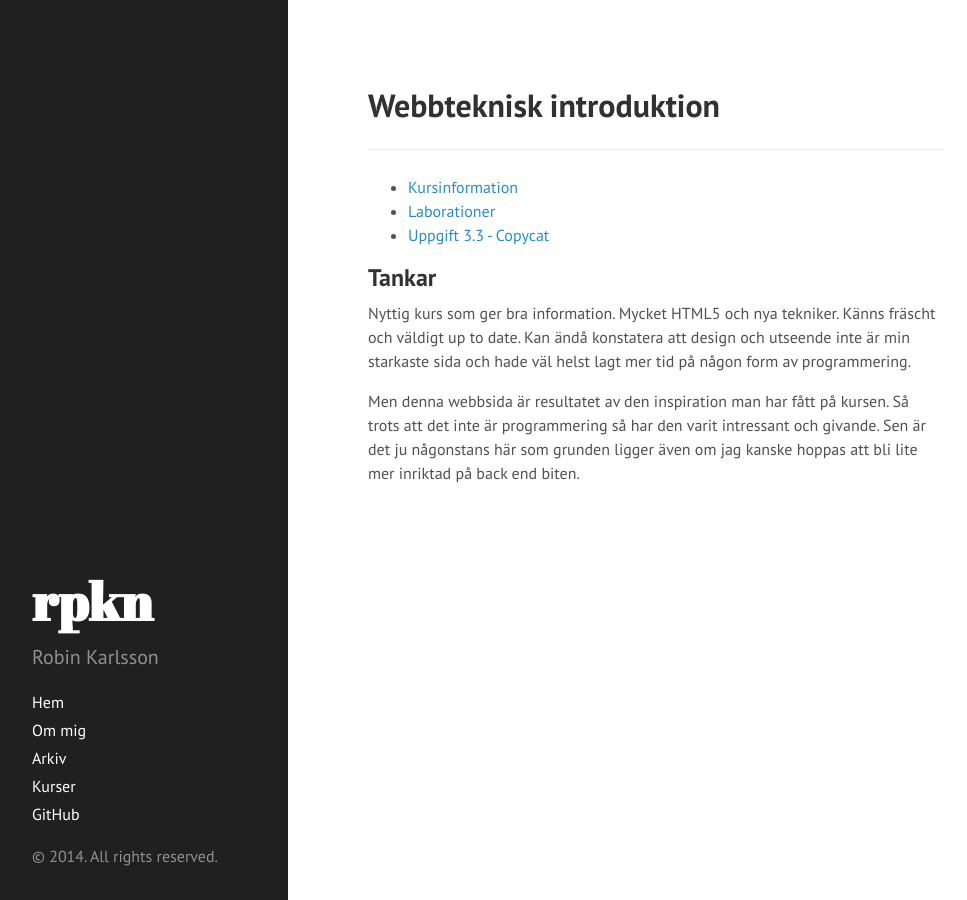
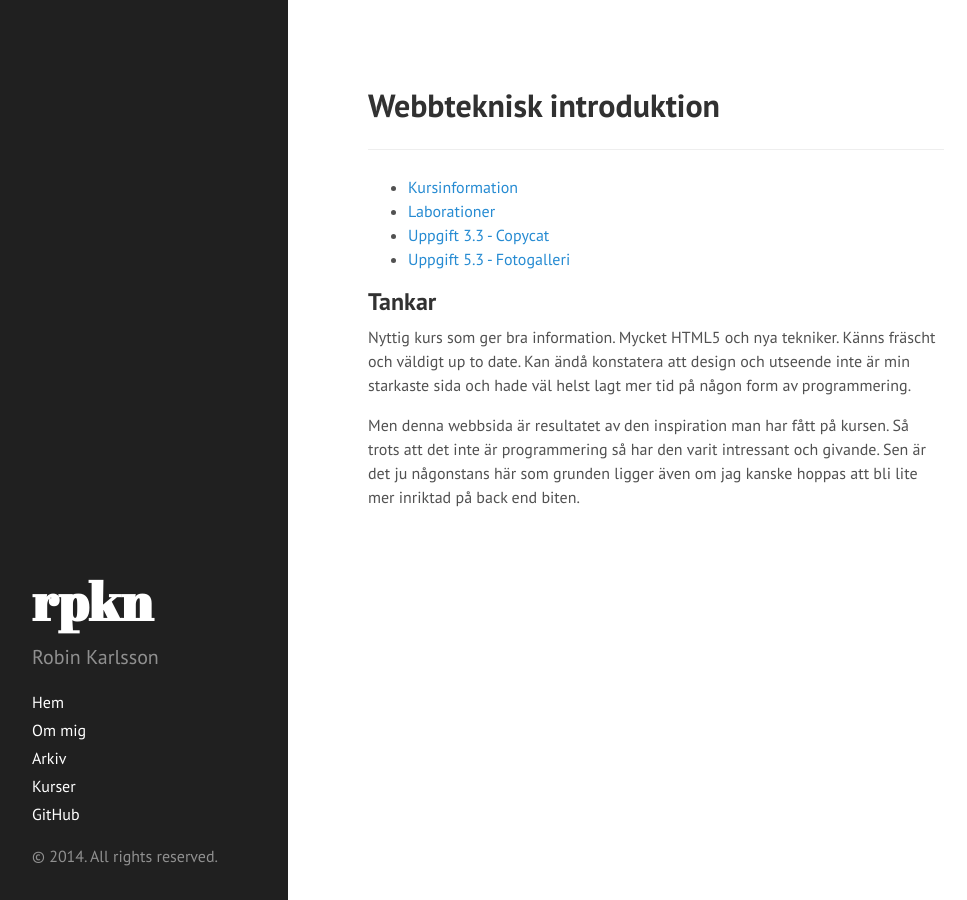
Before and after one commit to rk222ev/www, a Jekyll site: the page built from courses/webbteknisk-introduktion.md, in a window 1280 px wide. Shown: the whole page, without its empty margins (0-967 px from the left). Built offline with Jekyll 4.4.1, drawn with Linux system fonts in a browser that asks for light colours; Markdown is read by kramdown in place of the engine named in the settings.

```diff
--- a/courses/webbteknisk-introduktion.md
+++ b/courses/webbteknisk-introduktion.md
@@ -7,8 +7,9 @@ layout: page
 ---
 
 - [Kursinformation](https://coursepress.lnu.se/kurs/webbteknisk-introduktion/)
-- [Laborationer](https://github.com/rk222ev/1ik415-rk222ev-laborationer)
+- [Laborationer](http://1ik415.rpkn.se/)
 - [Uppgift 3.3 - Copycat](https://github.com/rk222ev/1ik415-Uppgift-3-3)
+- [Uppgift 5.3 - Fotogalleri](http://1ik415.rpkn.se/gallery)
 
 ##Tankar
 Nyttig kurs som ger bra information. Mycket HTML5 och nya tekniker. Känns fräscht och väldigt up to date.
```
